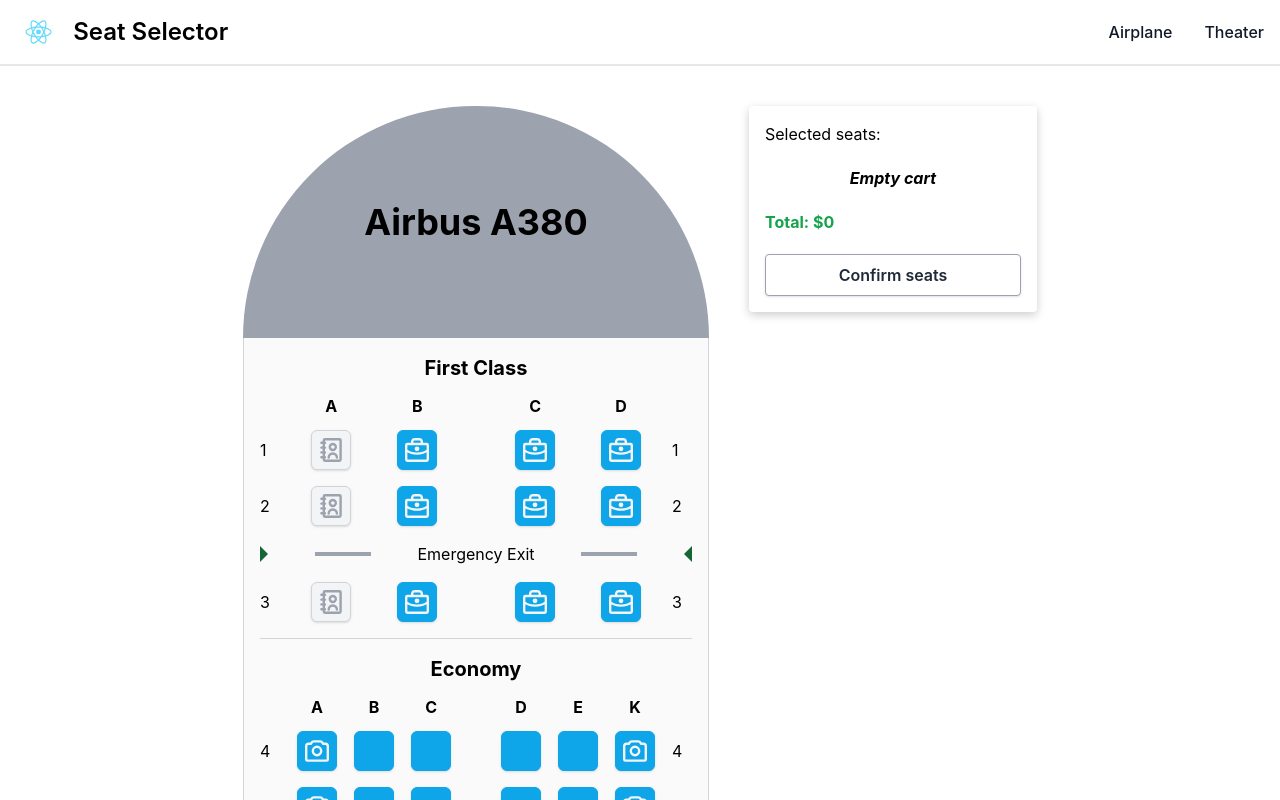
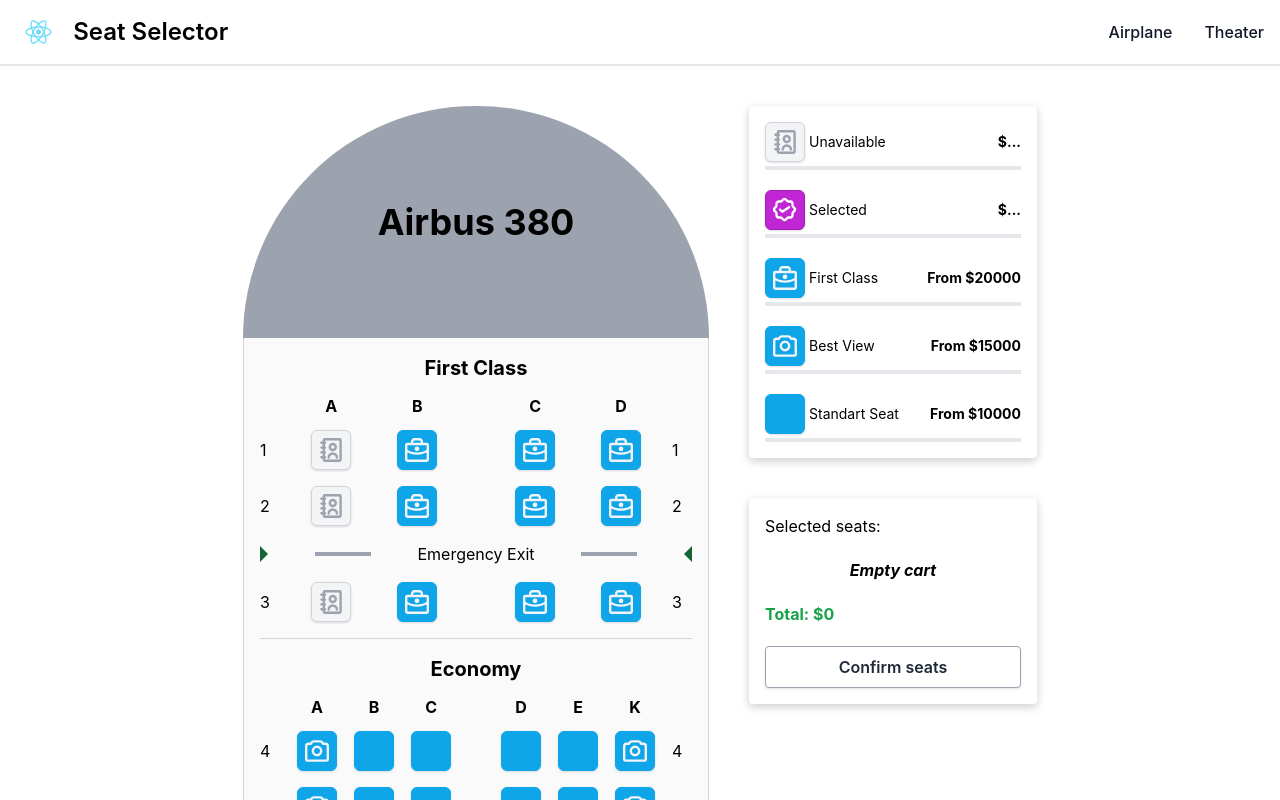
Before and after one commit to juancave/seat-selector, a React (Create React App) app: page /airplane in a window 1280 px wide. Shown: the top 800 px of the page. Built offline with nearby package versions, Linux system fonts and the light colour scheme.

Commit message:
Adding airplane types and mock data

```diff
--- a/src/components/AirplaneSeats/index.tsx
+++ b/src/components/AirplaneSeats/index.tsx
@@ -1,17 +1,17 @@
 import React from 'react';
-import { AirplaneData } from 'types';
+import { AirplaneData, FlightInformation } from 'types';
 import Section from '../Section';
 
 interface Props {
-  readonly name: string;
+  readonly data: FlightInformation;
   readonly sections: AirplaneData[];
 }
 
 const AirplaneSeats: React.FC<Props> = (p: Props) => {
   return (
-    <div className="flex flex-col items-center">
+    <div className="flex flex-row items-center">
       <div className='flex flex-col'>
-        <h1 className='py-24 rounded-t-full font-bold text-4xl bg-gray-400 text-center'>{p.name}</h1>
+        <h1 className='py-24 rounded-t-full font-bold text-4xl bg-gray-400 text-center'>{p.data.plane.model} {p.data.plane.reference}</h1>
         <div className='border-x border-gray-300 px-4 bg-zinc-50'>
           {p.sections.map((section, index) => <Section key={index} data={section} />)}
         </div>
--- a/src/pages/Airplane/index.tsx
+++ b/src/pages/Airplane/index.tsx
@@ -2,12 +2,37 @@
 import AirplaneSeats from 'components/AirplaneSeats';
 import { airplaneDataMock } from 'data';
 import Cart from 'components/Cart';
+import AirplaneLegend from 'components/AirplaneLegend';
+import { FlightInformation } from 'types';
+
+const airplaneInformation: FlightInformation = {
+  origin: {
+    city: 'Medellín',
+    state: 'Antioquia',
+    country: 'Colombia',
+    code: 'MDE',
+  },
+  destiny: {
+    city: 'Miami',
+    state: 'Florida',
+    country: 'United States of America',
+    code: 'MIA',
+  },
+  plane: {
+    model: 'Airbus',
+    reference: '380',
+    capacity: 80,
+  }
+};
 
 const AirplanePage: React.FC = () => {
   return (
     <div className="flex md:flex-row md:items-start flex-col items-center justify-center gap-10 mt-10">
-      <AirplaneSeats name="Airbus A380" sections={airplaneDataMock} />
-      <Cart />
+      <AirplaneSeats data={airplaneInformation} sections={airplaneDataMock} />
+      <div className='flex flex-col gap-10'>
+        <AirplaneLegend />
+        <Cart />
+      </div>
     </div>
   );
 };
```
Also changed, not shown: src/types/index.ts (+19 -0 lines).
